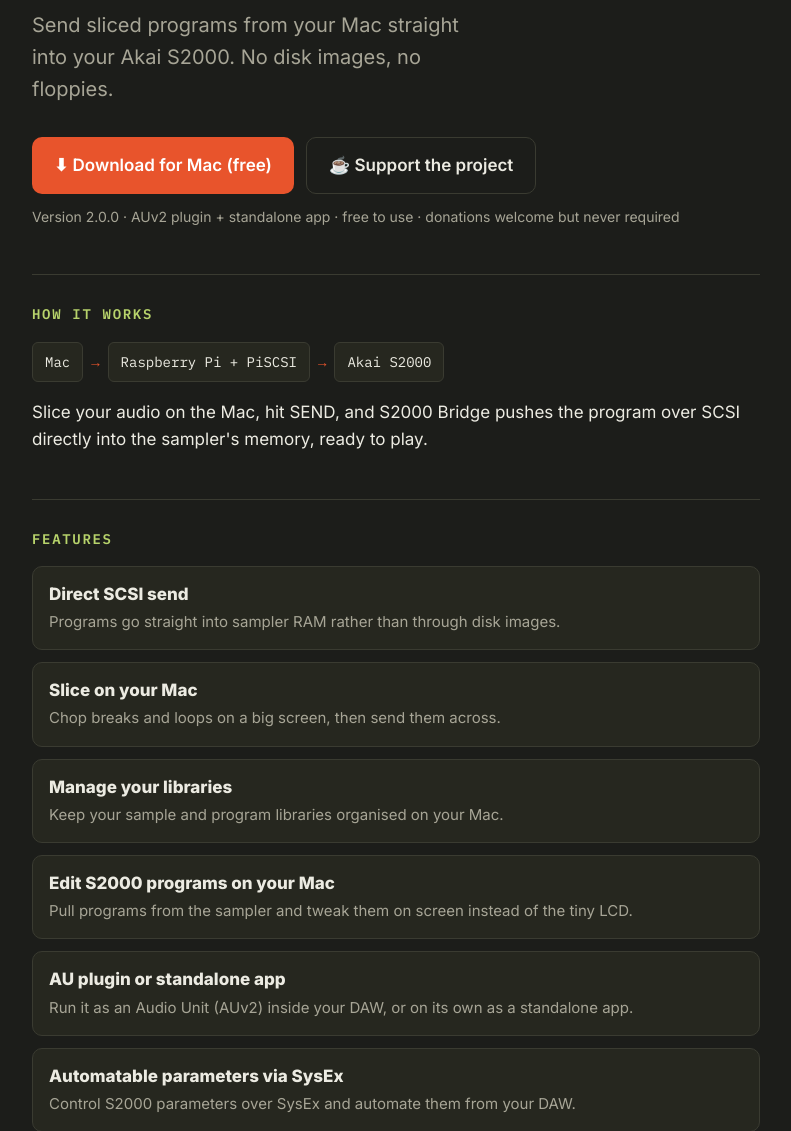
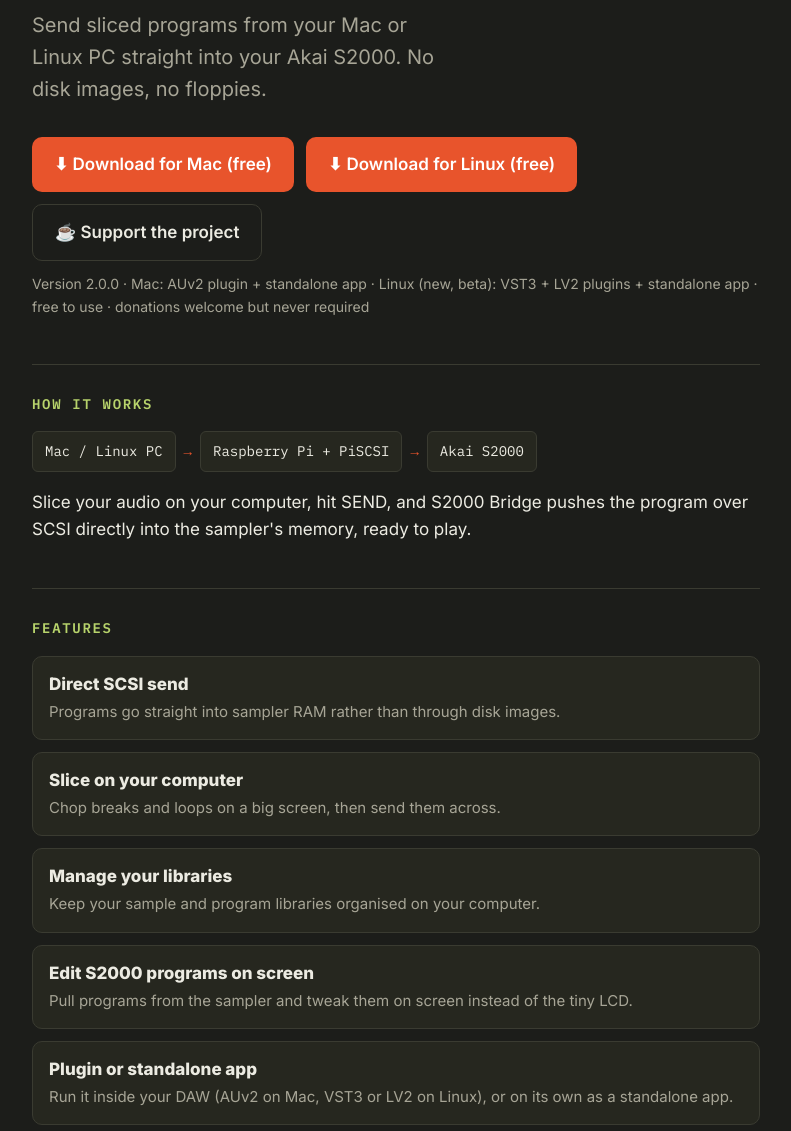
Before and after one commit to michaelsanois/s2000-bridge, a plain HTML site: page index.html in a window 1280 px wide. Shown: the part 182-1313 px from the top of the page, without its empty margins (244-1035 px from the left). Drawn offline with Linux system fonts and the light colour scheme.

Commit message:
Add the Linux version (VST3, LV2, standalone) to the page

```diff
--- a/index.html
+++ b/index.html
@@ -4,7 +4,7 @@
 <meta charset="utf-8">
 <meta name="viewport" content="width=device-width, initial-scale=1">
 <title>S2000 Bridge</title>
-<meta name="description" content="S2000 Bridge sends sliced programs from your Mac straight into an Akai S2000 sampler over SCSI, using a Raspberry Pi and PiSCSI. Free download.">
+<meta name="description" content="S2000 Bridge sends sliced programs from your Mac or Linux PC straight into an Akai S2000 sampler over SCSI, using a Raspberry Pi and PiSCSI. Free download.">
 <link rel="preconnect" href="https://fonts.googleapis.com">
 <link rel="preconnect" href="https://fonts.gstatic.com" crossorigin>
 <link href="https://fonts.googleapis.com/css2?family=IBM+Plex+Mono:wght@400;600&family=Inter:wght@400;600;800&display=swap" rel="stylesheet">
@@ -119,32 +119,33 @@
     <header>
       <div class="lcd">PROG SEND ▸ S2000 · v2.0.0</div>
       <h1>S2000 Bridge</h1>
-      <p class="tagline">Send sliced programs from your Mac straight into your Akai S2000. No disk images, no floppies.</p>
+      <p class="tagline">Send sliced programs from your Mac or Linux PC straight into your Akai S2000. No disk images, no floppies.</p>
       <div class="buttons">
         <a class="btn btn-primary" href="https://github.com/michaelsanois/s2000-bridge/releases/latest">⬇ Download for Mac (free)</a>
+        <a class="btn btn-primary" href="https://github.com/michaelsanois/s2000-bridge/releases/latest">⬇ Download for Linux (free)</a>
         <a class="btn btn-ghost" href="https://ko-fi.com/michaelsanois">☕ Support the project</a>
       </div>
-      <p class="small">Version 2.0.0 · AUv2 plugin + standalone app · free to use · donations welcome but never required</p>
+      <p class="small">Version 2.0.0 · Mac: AUv2 plugin + standalone app · Linux (new, beta): VST3 + LV2 plugins + standalone app · free to use · donations welcome but never required</p>
     </header>
 
     <section>
       <h2>How it works</h2>
-      <div class="chain" aria-label="Mac to Raspberry Pi to Akai S2000">
-        <span class="box">Mac</span><span class="arrow">→</span>
+      <div class="chain" aria-label="Mac or Linux PC to Raspberry Pi to Akai S2000">
+        <span class="box">Mac / Linux PC</span><span class="arrow">→</span>
         <span class="box">Raspberry Pi + PiSCSI</span><span class="arrow">→</span>
         <span class="box">Akai S2000</span>
       </div>
-      <p>Slice your audio on the Mac, hit SEND, and S2000 Bridge pushes the program over SCSI directly into the sampler's memory, ready to play.</p>
+      <p>Slice your audio on your computer, hit SEND, and S2000 Bridge pushes the program over SCSI directly into the sampler's memory, ready to play.</p>
     </section>
 
     <section>
       <h2>Features</h2>
       <ul class="features">
         <li><strong>Direct SCSI send</strong><span>Programs go straight into sampler RAM rather than through disk images.</span></li>
-        <li><strong>Slice on your Mac</strong><span>Chop breaks and loops on a big screen, then send them across.</span></li>
-        <li><strong>Manage your libraries</strong><span>Keep your sample and program libraries organised on your Mac.</span></li>
-        <li><strong>Edit S2000 programs on your Mac</strong><span>Pull programs from the sampler and tweak them on screen instead of the tiny LCD.</span></li>
-        <li><strong>AU plugin or standalone app</strong><span>Run it as an Audio Unit (AUv2) inside your DAW, or on its own as a standalone app.</span></li>
+        <li><strong>Slice on your computer</strong><span>Chop breaks and loops on a big screen, then send them across.</span></li>
+        <li><strong>Manage your libraries</strong><span>Keep your sample and program libraries organised on your computer.</span></li>
+        <li><strong>Edit S2000 programs on screen</strong><span>Pull programs from the sampler and tweak them on screen instead of the tiny LCD.</span></li>
+        <li><strong>Plugin or standalone app</strong><span>Run it inside your DAW (AUv2 on Mac, VST3 or LV2 on Linux), or on its own as a standalone app.</span></li>
         <li><strong>Automatable parameters via SysEx</strong><span>Control S2000 parameters over SysEx and automate them from your DAW.</span></li>
         <li><strong>Built-in diagnostics</strong><span>Check MIDI and SysEx status and copy a diagnostics report in one click.</span></li>
       </ul>
@@ -153,10 +154,10 @@
     <section>
       <h2>You'll need</h2>
       <ul class="reqs">
-        <li>A Mac running macOS</li>
+        <li>A Mac running macOS 11 Big Sur or later (Apple silicon or Intel), <em>or</em> a 64-bit Intel/AMD Linux PC. The Linux version is new and not yet tested with real hardware, and it can't open REX (.rx2) files.</li>
         <li>Raspberry Pi 3 with a PiSCSI board (tested with RaSCSI v2.3B)</li>
         <li>An Akai S2000 sampler with a SCSI connection</li>
-        <li>A MIDI interface between the Mac and the S2000</li>
+        <li>A MIDI interface between your computer and the S2000</li>
         <li><em>Optional:</em> <a href="https://github.com/michaelsanois/Akai-S2000-Rosetta-OS" style="color:var(--lcd)">Rosetta OS (S2000 Bridge edition)</a> on the S2000 for recording and onboard FX. Based on <a href="https://github.com/yuyoi/Akai-S2000-Rosetta-OS" style="color:var(--lcd)">Rosetta OS</a> by JunkSmithWizard, MIT licence.</li>
       </ul>
     </section>
```
